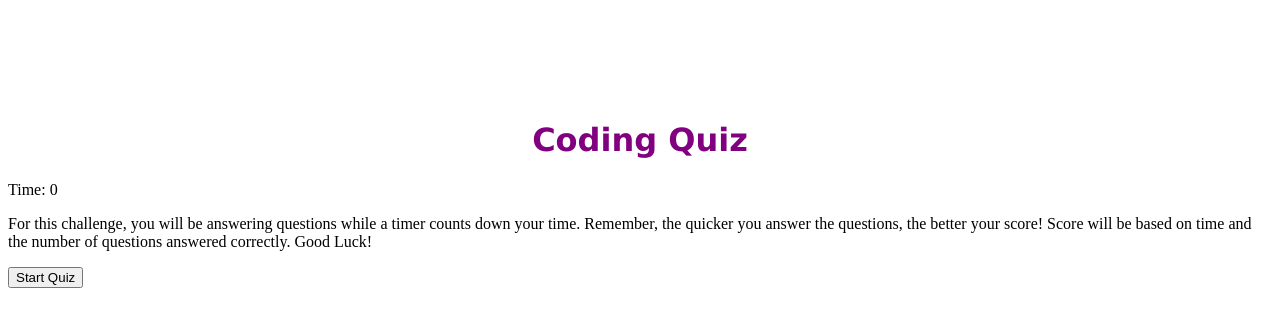
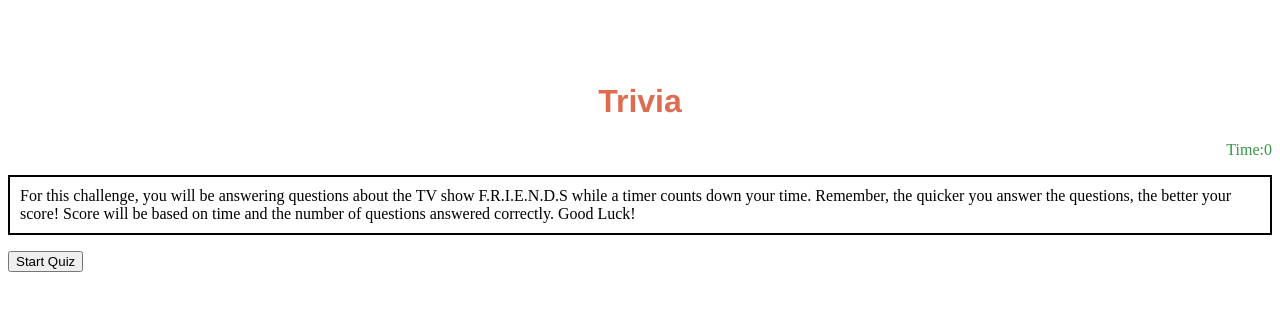
Before and after one commit to haileyrb25/code_Quiz, a plain HTML site: page index.html in a window 1280 px wide. Drawn offline with Linux system fonts and the light colour scheme.

```diff
--- a/assets/script.js
+++ b/assets/script.js
@@ -12,6 +12,7 @@ var choicesDiv = document.querySelector("#choices");
 var endScreenDiv = document.querySelector("#end-screen");
 var submitBtn = document.querySelector("#submitBtn");
 var timerSpan = document.querySelector("#time")
+var score = timerSpan
 
 var questions = [
     {
@@ -49,7 +50,7 @@ function startQuiz(){
 introDiv.setAttribute("class", "hide");
 questionsDiv.removeAttribute("class");
 
-// youre going to want to call your start timer function here
+// call start timer function here
 timerId = setInterval(tickingClock, 1000)
 // calling question function
 viewQuestion()
@@ -102,6 +103,13 @@ function endQuiz(){
     questionsDiv.setAttribute("class", "hide");
     endScreenDiv.removeAttribute("class");
 
+// function submitBtn() {
+//     let person = prompt("Please enter your intials to save your score", "")
+//     if (person != null) {
+//         document.getElementById("submitBtn").innerHTML =
+//         "Great Job" + person + "!";
+//     }
+
     // reset the timer to 0 / stop the timer- clear timer?
 }
 
--- a/assets/style.css
+++ b/assets/style.css
@@ -1,8 +1,25 @@
+.header {
+    background-image: url();
+}
+
+
 .header h1 {
-    padding-top: 100px;
-    color: purple;
-    font-family: Verdana, Geneva, Tahoma, sans-serif;
+    padding-top: 75px;
+    margin-top: 0%;
+    color: rgb(221, 109, 80);
     text-align: center;
+    font-family: 'Franklin Gothic Medium', 'Arial Narrow', Arial, sans-serif;
+}
+
+
+
+.timer {
+    display: flex;
+    flex: content;
+    justify-content: flex-end;
+    align-items: center;
+    color: rgb(54, 151, 70);
+
 }
 
 .intro p {
--- a/index.html
+++ b/index.html
@@ -10,7 +10,7 @@
 <body>
     <div>
         <header class="header">
-            <h1>Coding Quiz</h1>
+            <h1>Trivia</h1>
             <div class="timer">Time: <span id="time">0</span></div>
         </header>
     </div>
@@ -18,7 +18,7 @@
     <div>
         <!-- Intro DIV before starting quiz -->
         <div id="intro">
-            <p>For this challenge, you will be answering questions while a timer counts down your time. Remember, the quicker you answer the questions, the better your score! Score will be based on time and the number of questions answered correctly. Good Luck!</p>
+            <p style="padding: 10px; border: 2px solid black; align-items: center;">For this challenge, you will be answering questions about the TV show F.R.I.E.N.D.S while a timer counts down your time. Remember, the quicker you answer the questions, the better your score! Score will be based on time and the number of questions answered correctly. Good Luck!</p>
             <button id="startBtn">Start Quiz</button>
             </div>
 
```
Also changed, not shown: assets/jpg/friends-logo.jpg (added), assets/jpg/friendslogo.jpg (added).
